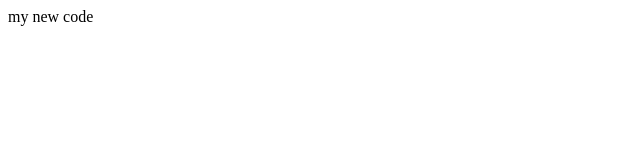
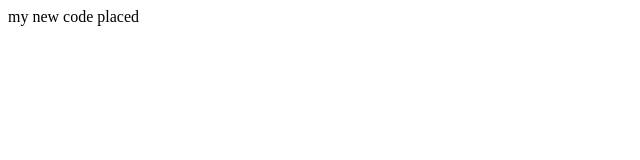
Before and after one commit to sjpkinitiate/angular-projects, an Angular app in the folder angular-projects/: page / in a window 1280 px wide. Shown: the top 160 px of the page, without its empty margins (0-640 px from the left). Built offline with nearby package versions, Linux system fonts and the light colour scheme.

Commit message:
app component html file is modified. #3

```diff
--- a/angular-projects/projects/job-management-system/src/app/app.component.html
+++ b/angular-projects/projects/job-management-system/src/app/app.component.html
@@ -1,3 +1,3 @@
-my new code
+my new code placed
 
 <router-outlet />
```
